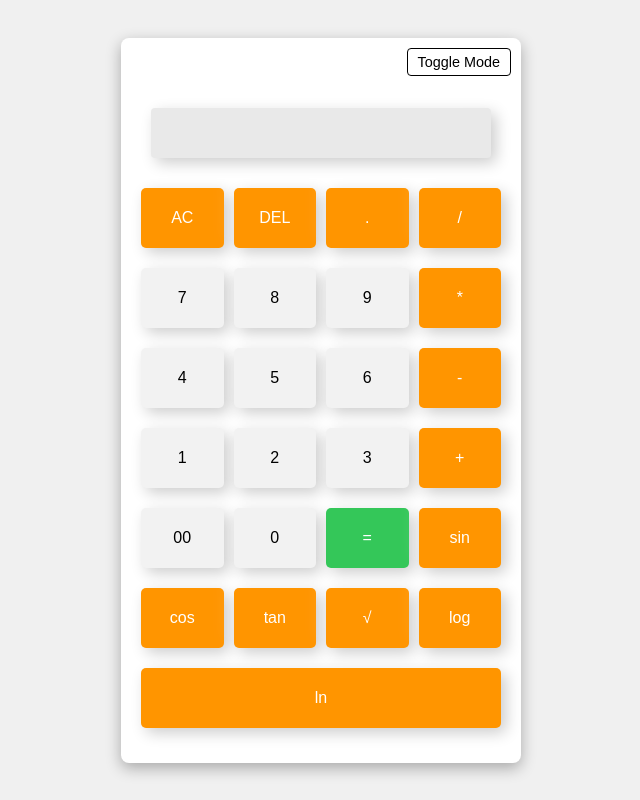
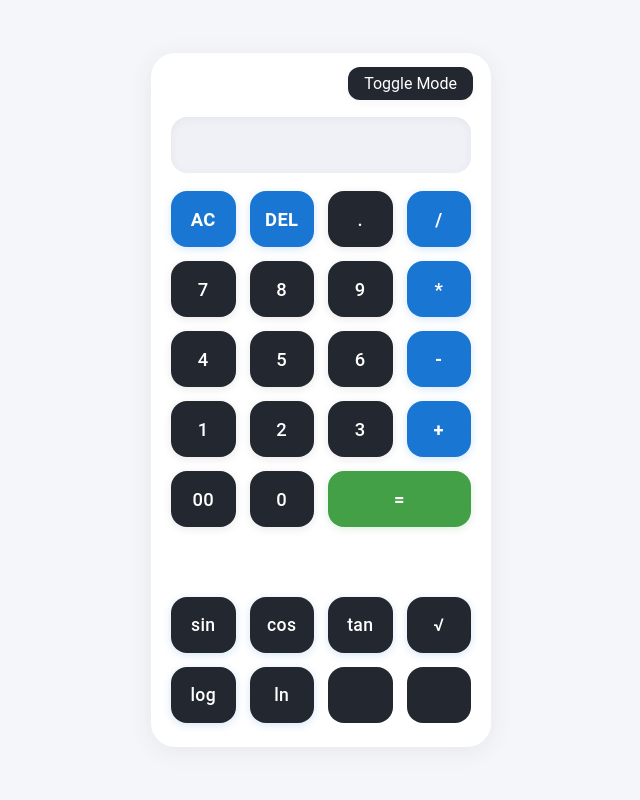
Before and after one commit to gloooomed/Calculator, a plain HTML site: page index.html in a window 1280 px wide. Shown: the whole page, without its empty margins (319-959 px from the left). Drawn offline with Linux system fonts and the light colour scheme.

Commit message:
Changes to the layout and customization

```diff
--- a/index.html
+++ b/index.html
@@ -13,10 +13,12 @@
         <div class="display">
           <input type="text" name="display">
         </div>
-        <div class="button-grid">
+
+        <div class="button-panel">
+          <div class="button-grid basic">
             <input type="button" value="AC" onclick="display.value = ''" class="operator">
             <input type="button" value="DEL" onclick="display.value = display.value.toString().slice(0,-1)" class="operator">
-          <input type="button" value="." onclick="display.value += '.'" class="operator">
+            <input type="button" value="." onclick="display.value += '.'">
             <input type="button" value="/" onclick="display.value += '/'" class="operator">
 
             <input type="button" value="7" onclick="display.value += '7'">
@@ -37,70 +39,26 @@
             <input type="button" value="00" onclick="display.value += '00'">
             <input type="button" value="0" onclick="display.value += '0'">
             <input type="button" value="=" onclick="display.value = eval(display.value)" class="equal">
+            <!-- Filler to keep grid 4x5 -->
+            <input type="button" class="placeholder" value="" disabled>
+          </div>
 
+
+          <div class="button-grid scientific">
             <input type="button" value="sin" onclick="calculateScientific('sin')" class="operator">
             <input type="button" value="cos" onclick="calculateScientific('cos')" class="operator">
             <input type="button" value="tan" onclick="calculateScientific('tan')" class="operator">
             <input type="button" value="√" onclick="calculateScientific('sqrt')" class="operator">
             <input type="button" value="log" onclick="calculateScientific('log10')" class="operator">
             <input type="button" value="ln" onclick="calculateScientific('log')" class="operator">
+            <input type="button" class="placeholder" value="" disabled>
+            <input type="button" class="placeholder" value="" disabled>
+          </div>
         </div>
       </form>
     </div>
   </div>
 
-  <script>
-    function calculateScientific(func) {
-      var displayField = document.querySelector('input[name="display"]');
-      var num = parseFloat(displayField.value);
-      var result;
-
-      if(isNaN(num)) {
-        alert("Please enter a valid number.");
-        return;
-      }
-
-      switch(func) {
-        case 'sin':
-          result = Math.sin(num);
-          break;
-        case 'cos':
-          result = Math.cos(num);
-          break;
-        case 'tan':
-          result = Math.tan(num);
-          break;
-        case 'sqrt':
-          if(num < 0) {
-            alert("Square root of negative numbers is not defined.");
-            return;
-          }
-          result = Math.sqrt(num);
-          break;
-        case 'log10':
-          if(num <= 0) {
-            alert("Logarithm undefined for non-positive numbers.");
-            return;
-          }
-          result = Math.log10 ? Math.log10(num) : Math.log(num) / Math.LN10;
-          break;
-        case 'log':
-          if(num <= 0) {
-            alert("Logarithm undefined for non-positive numbers.");
-            return;
-          }
-          result = Math.log(num);
-          break;
-        default:
-          alert("Invalid operation.");
-          return;
-      }
-      displayField.value = result;
-    }
-
-    function toggleMode() {
-      document.body.classList.toggle("dark-mode");
-    }
-  </script>
+  <script src="script.js"></script>
 </body>
 </html>
--- /dev/null
+++ b/script.js
@@ -0,0 +1,51 @@
+function calculateScientific(func) {
+  var displayField = document.querySelector('input[name="display"]');
+  var num = parseFloat(displayField.value);
+  var result;
+
+  if (isNaN(num)) {
+    alert("Please enter a valid number.");
+    return;
+  }
+
+  switch(func) {
+    case 'sin':
+      result = Math.sin(num);
+      break;
+    case 'cos':
+      result = Math.cos(num);
+      break;
+    case 'tan':
+      result = Math.tan(num);
+      break;
+    case 'sqrt':
+      if (num < 0) {
+        alert("Square root of negative numbers is not defined.");
+        return;
+      }
+      result = Math.sqrt(num);
+      break;
+    case 'log10':
+      if (num <= 0) {
+        alert("Logarithm undefined for non-positive numbers.");
+        return;
+      }
+      result = Math.log10 ? Math.log10(num) : Math.log(num) / Math.LN10;
+      break;
+    case 'log':
+      if (num <= 0) {
+        alert("Logarithm undefined for non-positive numbers.");
+        return;
+      }
+      result = Math.log(num);
+      break;
+    default:
+      alert("Invalid operation.");
+      return;
+  }
+  displayField.value = result;
+}
+
+function toggleMode() {
+  document.body.classList.toggle("dark-mode");
+}
--- a/style.css
+++ b/style.css
@@ -1,189 +1,217 @@
 :root {
-  --bg-body: #f0f0f0;
+  --bg-body: #f5f6fa;
   --container-bg: #ffffff;
-  --display-bg: #e9e9e9;
-  --btn-bg: #f2f2f2;
-  --btn-text: #000000;
-  --operator-bg: #ff9500;
-  --operator-text: #ffffff;
-  --equal-bg: #34c759;
-  --equal-text: #ffffff;
+  --display-bg: #f0f1f6;
+  --btn-bg: #23272f;
+  --btn-text: #fff;
+  --operator-bg: #1976d2;
+  --operator-text: #fff;
+  --equal-bg: #43a047;
+  --equal-text: #fff;
+  --shadow: 0 4px 24px 0 rgba(60,60,60,0.08);
 }
 
 body.dark-mode {
-  --bg-body: #121212;
-  --container-bg: #1e1e1e;
-  --display-bg: #333333;
-  --btn-bg: #2c2c2c;
-  --btn-text: #ffffff;
-  --operator-bg: #ffa726;
-  --operator-text: #ffffff;
+  --bg-body: #181a20;
+  --container-bg: #23262f;
+  --display-bg: #181a20;
+  --btn-bg: #23262f;
+  --btn-text: #fff;
+  --operator-bg: #2196f3;
+  --operator-text: #fff;
   --equal-bg: #43a047;
-  --equal-text: #ffffff;
+  --equal-text: #fff;
+  --shadow: 0 4px 24px 0 rgba(0,0,0,0.25);
 }
 
-*{
+* {
   margin: 0;
   padding: 0;
+  box-sizing: border-box;
   font-family: 'Poppins', sans-serif;
-    box-sizing: border-box;
 }
+
 body {
   background: var(--bg-body);
-    font-family: Arial, sans-serif;
-    margin: 0;
   padding: 20px;
   display: flex;
   justify-content: center;
   align-items: center;
   min-height: 100vh;
-    transition: background 0.3s ease;
+  transition: background 0.3s;
 }
 
 .container {
-    background-color: var(--container-bg);
-    box-shadow: 0 5px 15px rgba(0,0,0,0.3);
-    border-radius: 8px;
+  background: var(--container-bg);
+  border-radius: 24px;
+  box-shadow: var(--shadow);
+  padding: 32px 20px 24px 20px;
+  max-width: 340px;
   width: 100%;
-    max-width: 400px;
-    padding: 20px;
-    transition: background-color 0.3s ease;
   position: relative;
 }
 
 .calculator {
   width: 100%;
-    margin-top: 40px;
+  margin-top: 32px;
 }
-.calculator form input{
-    border: 0;
-    outline: 0;
-    width: 60px;
-    height: 60px;
-    border-radius: 10px;
-    box-shadow: -8px -8px 15px rgba(255, 255, 255, 0.1),5px 5px 15px rgba(0, 0, 0, 0.2);
-    background: transparent;
-    font-size: 20px;
-    color: white;
-    cursor: pointer;
-    margin: 10px;
-}
-form .display{
+
+
+form .display {
   display: flex;
   justify-content: flex-end;
-    margin: 20px 0;
-}form .display input{
+  margin-bottom: 18px;
+}
+form .display input {
+  background: var(--display-bg);
+  color: var(--btn-text);
+  font-family: 'Roboto Mono', 'Courier New', Courier, monospace;
+  font-size: 2.1em;
+  border: none;
+  border-radius: 16px;
+  box-shadow: 0 2px 8px 0 rgba(60,60,60,0.06) inset;
+  padding: 18px 16px;
   width: 100%;
-    height: 50px;
-    font-size: 1.5em;
+  height: 56px;
   text-align: right;
-    border: none;
-    background: var(--display-bg);
-    border-radius: 4px;
-    padding: 10px;
-    margin-bottom: 15px;
-    color: var(--btn-text);
-}
-form input.equal{
-    width: 145px;
-    background-color: #27ae60;
-    color: #fff;
-}
-form input.operator{
-    color: red;
-    background-color: #f39c12;
-    color: #fff;
-}
-/* Use flex layout for each row of buttons */
-.calculator form > div {
-    display: flex;
-    flex-wrap: wrap;
-    justify-content: space-between;
-    margin-bottom: 10px;
+  outline: none;
+  transition: background 0.3s, color 0.3s;
 }
 
-/* Style for each calculator button */
-.calculator form > div input[type="button"] {
-    flex: 1 1 21%;
-    margin: 5px 0;
-    padding: 15px;
-    font-size: 1em;
-    border: none;
-    border-radius: 5px;
-    cursor: pointer;
-    transition: background-color 0.3s ease, transform 0.2s ease;
+.button-panel {
+  display: flex;
+  flex-direction: column;
+  gap: 0; /* Remove space between grids */
 }
 
-/* Operator and Equal button styles */
-input[type="button"].operator {
-    background-color: var(--operator-bg);
-    color: var(--operator-text);
+.button-grid.basic,
+.button-grid.scientific {
+  display: grid;
+  grid-template-columns: repeat(4, 1fr);
+  gap: 14px;
+  margin-bottom: 0;
 }
 
-input[type="button"].equal {
-    background-color: var(--equal-bg);
-    color: var(--equal-text);
+.button-grid.basic {
+  margin-bottom: 0; /* No gap between basic and scientific */
 }
 
-/* Hover effect for buttons */
-input[type="button"]:hover {
-    transform: scale(1.05);
+.button-grid.scientific {
+  margin-top: 0; /* No gap above scientific */
 }
 
-/* Grid layout for buttons */
-.button-grid {
-    display: grid;
-    grid-template-columns: repeat(4, 1fr);
-    gap: 10px;
+/* Make sure scientific keys look like basic keys */
+.button-grid.scientific input[type="button"] {
+  background: var(--btn-bg);
+  color: var(--btn-text);
+  font-size: 1.1em;
+  font-weight: 500;
 }
 
 .button-grid input[type="button"] {
-    padding: 15px;
-    font-size: 1em;
+  width: 100%;
+  height: 56px;
+  font-size: 1.15em;
+  font-weight: 500;
+  border-radius: 16px;
   border: none;
-    border-radius: 4px;
+  background: var(--btn-bg);
+  color: var(--btn-text);
+  box-shadow: 0 2px 8px 0 rgba(30,30,30,0.10);
+  transition: background 0.18s, color 0.18s, box-shadow 0.18s;
+  outline: none;
   cursor: pointer;
-    background-color: var(--btn-bg);
-    color: var(--btn-text);
-    transition: background-color 0.3s ease, transform 0.2s ease;
+  font-family: 'Roboto', 'Poppins', Arial, sans-serif;
+  letter-spacing: 0.02em;
+  margin: 0;
+  display: flex;
+  align-items: center;
+  justify-content: center;
 }
 
-.button-grid input[type="button"].operator {
-    background-color: var(--operator-bg);
-    color: var(--operator-text);
+
+.button-grid input[type="button"]:active {
+  background: #181a20;
+  box-shadow: 0 1px 4px 0 rgba(30,30,30,0.18);
 }
 
-.button-grid input[type="button"].equal {
-    background-color: var(--equal-bg);
-    color: var(--equal-text);
+.button-grid input.operator {
+  background: var(--operator-bg);
+  color: var(--operator-text);
+  font-weight: 600;
+  box-shadow: 0 2px 8px 0 rgba(25, 118, 210, 0.18);
 }
 
-.button-grid input[type="button"]:hover {
-    opacity: 0.9;
+.button-grid input.operator:active {
+  background: #1565c0;
 }
 
-/* Responsive adjustments for smaller screens */
-@media (max-width: 480px) {
-    .button-grid {
-        grid-template-columns: repeat(4, 1fr);
-    }
+.button-grid input.equal {
+  background: var(--equal-bg);
+  color: var(--equal-text);
+  font-weight: 600;
+  box-shadow: 0 2px 8px 0 rgba(67, 160, 71, 0.18);
+  grid-column: span 2;
 }
 
-/* Simple dark/light mode toggle button */
+.button-grid input.equal:active {
+  background: #2e7031;
+}
+
+.button-grid input.placeholder {
+  background: transparent;
+  border: none;
+  box-shadow: none;
+  cursor: default;
+  pointer-events: none;
+}
+
+/* Scientific keys look like basic keys */
+.button-grid.scientific input[type="button"] {
+  background: var(--btn-bg);
+  color: var(--btn-text);
+  font-size: 1.1em;
+  font-weight: 500;
+}
+
 .mode-toggle {
   position: absolute;
-  top: 10px;
-  right: 10px;
-  background: none;
-  border: 1px solid var(--btn-text);
-  padding: 5px 10px;
-  border-radius: 4px;
+  top: 14px;
+  right: 18px;
+  padding: 7px 16px;
+  border: none;
+  border-radius: 12px;
+  background: var(--btn-bg);
+  color: var(--btn-text);
+  font-family: 'Roboto', 'Courier New', Courier, monospace;
+  font-size: 1em;
   cursor: pointer;
-  font-size: 0.9em;
-  color: var(--btn-text);
-  transition: background-color 0.3s ease, color 0.3s ease, border-color 0.3s ease;
+  transition: background 0.3s, color 0.3s;
+  box-shadow: 0 2px 8px 0 rgba(60,60,60,0.06);
 }
 
 .mode-toggle:hover {
-  background-color: var(--btn-bg);
+  background: #1976d2;
+  color: #fff;
 }
+
+@media (max-width: 480px) {
+  .container {
+    max-width: 98vw;
+    padding: 10px 2vw 16px 2vw;
+  }
+  .button-grid.basic,
+  .button-grid.scientific {
+    gap: 8px;
+    grid-template-columns: repeat(4, minmax(0, 1fr));
+  }
+  .button-grid input[type="button"] {
+    height: 44px;
+    font-size: 1em;
+  }
+  form .display input {
+    font-size: 1.2em;
+    height: 38px;
+    padding: 10px 8px;
+  }
+}
```
Lines whose indentation alone changed are shown as unchanged.
